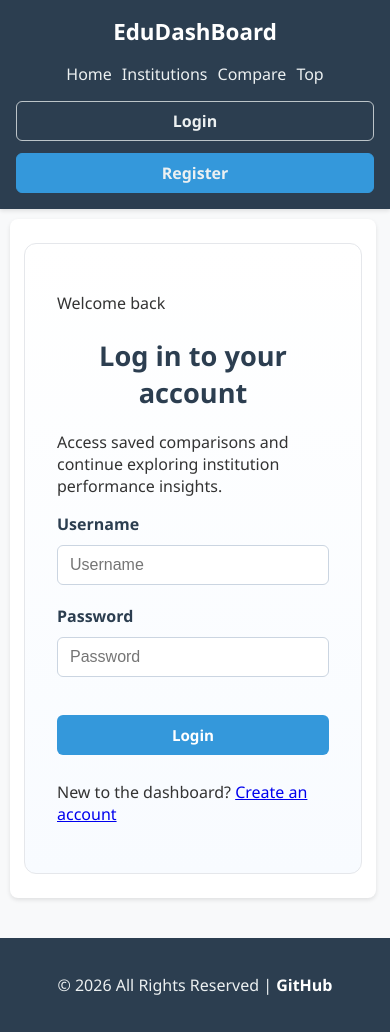
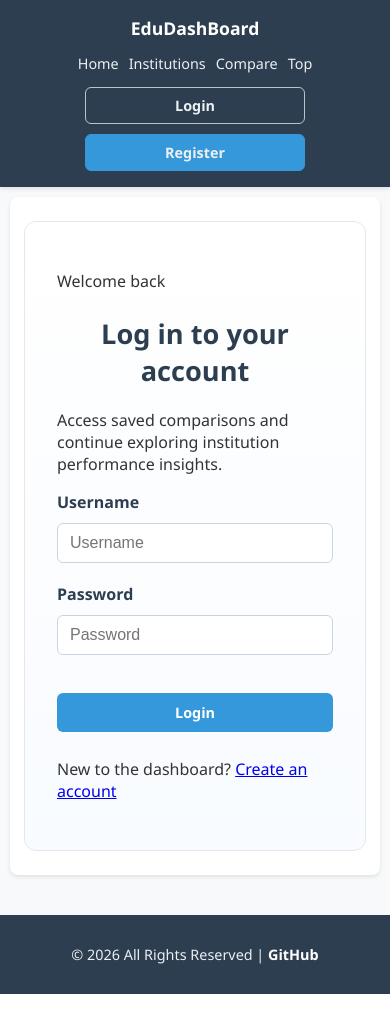
Before and after one commit to Simisolaoluuk/CS551Q_group_assignment_2, a Django app: a page that uses institutions/templates/institutions/base.html in a window 390 px wide. After the commit the page ends 994 px from the top, so only its background shows below. Run offline with Django 5.2, Linux system fonts and the light colour scheme.

Commit message:
Improve small mobile layout and fix favourite action button alignment

```diff
--- a/institutions/static/css/style.css
+++ b/institutions/static/css/style.css
@@ -518,7 +518,10 @@ footer {
 @media (max-width: 640px) {
 
     .container {
-        width: calc(100% - 24px);
+        margin: 12px;
+        padding: 16px;
+        overflow-x: hidden;
+        width: auto;
     }
 
     input[type="text"],
@@ -536,11 +539,174 @@ footer {
     .nav-button {
         width: 100%;
         text-align: center;
+    }
+
+    .site-nav {
+        flex-direction: column;
+        align-items: center;
+        gap: 14px;
+        text-align: center;
+    }
+
+    .site-logo {
+        width: 100%;
+        text-align: center;
+    }
+
+    .nav-links {
+        position: static;
+        transform: none;
+        justify-content: center;
+        flex-wrap: wrap;
+        width: 100%;
+        gap: 12px;
+    }
+
+    .auth-links {
+        width: 100%;
+        justify-content: center;
+        align-items: center;
+        flex-direction: column;
+        flex-wrap: wrap;
+        gap: 10px;
+    }
+
+    .auth-links a,
+    .auth-links button,
+    .auth-button,
+    .register-button,
+    .login-button {
+        width: 100%;
+        max-width: 260px;
+        box-sizing: border-box;
+        text-align: center;
+    }
+
+    .favourite-actions {
+        display: flex;
+        justify-content: center;
+        align-items: center;
+        gap: 10px;
+        flex-wrap: wrap;
+    }
+
+    .favourite-actions .table-button,
+    .favourite-actions .table-link {
+        width: auto;
+        max-width: none;
+        padding: 8px 20px;
+        font-size: 0.85rem;
+    }
+
+    .dashboard-stats {
+        width: 100%;
+        align-items: center;
+    }
+
+    .stat-card {
+        width: 100%;
+        max-width: 100%;
+        min-width: 0;
+        box-sizing: border-box;
+    }
+
+    table {
+        width: 100%;
+        display: block;
+        overflow-x: auto;
+        white-space: nowrap;
+    }
+
+    th,
+    td {
+        padding: 10px 8px;
+        font-size: 0.85rem;
+    }
+
+    .chart-container {
+        height: 260px;
+        min-height: 260px;
+    }
+}
+
+/* Small mobile layout */
+@media (max-width: 520px) {
+
+    .container {
+        margin: 8px;
+        padding: 12px;
+    }
+
+    .site-logo {
+        font-size: 1.1rem;
+    }
+
+    .nav-links {
+        gap: 10px;
+    }
+
+    .nav-links a,
+    .auth-links a {
+        font-size: 0.9rem;
+        text-align: center;
+    }
+
+    .auth-links a,
+    .auth-links button,
+    .auth-button,
+    .register-button,
+    .login-button {
+        max-width: 220px;
+        font-size: 0.9rem;
+        padding: 8px 12px;
+    }
+
+    .favourite-actions {
+        display: flex;
+        justify-content: center;
+        align-items: center;
+        gap: 10px;
+        flex-wrap: wrap;
+    }
+
+    .favourite-actions .table-button,
+    .favourite-actions .table-link {
+        width: auto;
+        max-width: none;
+        padding: 8px 20px;
+        font-size: 0.85rem;
+    }
+
+    .uk-performance-panel {
+        margin-right: -12px;
+        margin-left: -12px;
+    }
+
+    .uk-performance-grid {
+        grid-template-columns: 1fr;
+    }
+
+    .dashboard-hero h1 {
+        font-size: 1.6rem;
+        line-height: 1.3;
+    }
+
+    .intro-text {
+        font-size: 0.95rem;
+        line-height: 1.5;
+    }
+
+    .dashboard-stats {
+        gap: 14px;
         box-sizing: border-box;
     }
 
     .stat-card {
         padding: 18px;
+    }
+
+    .stat-card h3 {
+        font-size: 0.95rem;
     }
 
     .stat-card p {
@@ -565,7 +731,7 @@ footer {
     }
 }
 
-/* Small mobile screens */
+/* Small phone layout */
 @media (max-width: 430px) {
 
     .container {
@@ -577,18 +743,59 @@ footer {
         font-size: 1.5rem;
     }
 
-    .intro-text {
+    .search-form {
+        gap: 12px;
+    }
+
+    .search-form input[type="text"],
+    .search-form .default-btn {
+        width: 100%;
+    }
+
+    .search-form input[type="text"] {
         font-size: 0.95rem;
     }
 
+    .home-table th:nth-child(3),
+    .home-table td:nth-child(3),
+    .home-table th:nth-child(4),
+    .home-table td:nth-child(4),
+    .home-table th:nth-child(5),
+    .home-table td:nth-child(5) {
+        display: none;
+    }
+
+    .table-link,
+    .table-button,
     .default-btn,
     .compare-btn,
     .back-link {
-        padding: 10px 16px;
-        font-size: 0.95rem;
+        padding: 10px 14px;
+        font-size: 0.9rem;
     }
 
-    .nav-links {
+    h2 {
+        font-size: 1.35rem;
+    }
+
+    .favourite-actions {
+        display: flex;
+        justify-content: center;
+        align-items: center;
         gap: 10px;
+        flex-wrap: wrap;
+    }
+
+    .favourite-actions .table-button,
+    .favourite-actions .table-link {
+        width: auto;
+        max-width: none;
+        padding: 8px 20px;
+        font-size: 0.85rem;
+    }
+
+    footer {
+        padding: 16px;
+        font-size: 0.9rem;
     }
 }
--- a/institutions/templates/institutions/home.html
+++ b/institutions/templates/institutions/home.html
@@ -71,7 +71,7 @@
         </h2>
 
         <!-- Institution table -->
-        <table>
+        <table class="home-table">
 
             <!-- Table headings -->
             <thead>
--- a/institutions/templates/institutions/institution_list.html
+++ b/institutions/templates/institutions/institution_list.html
@@ -55,7 +55,7 @@
         <input type="hidden" name="category" value="{{ selected_category }}">
 
         <!-- Institution listing table -->
-        <table>
+        <table class="home-table">
 
             <!-- Table headings -->
             <thead>
--- a/institutions/templates/institutions/top_institutions.html
+++ b/institutions/templates/institutions/top_institutions.html
@@ -52,7 +52,7 @@
         <input type="hidden" name="category" value="{{ selected_category }}">
 
         <!-- Top institutions table -->
-        <table>
+        <table class="home-table">
 
             <!-- Table headings -->
             <thead>
```
Also changed, not shown: institutions/templates/institutions/favourites.html (+5 -10 lines).
